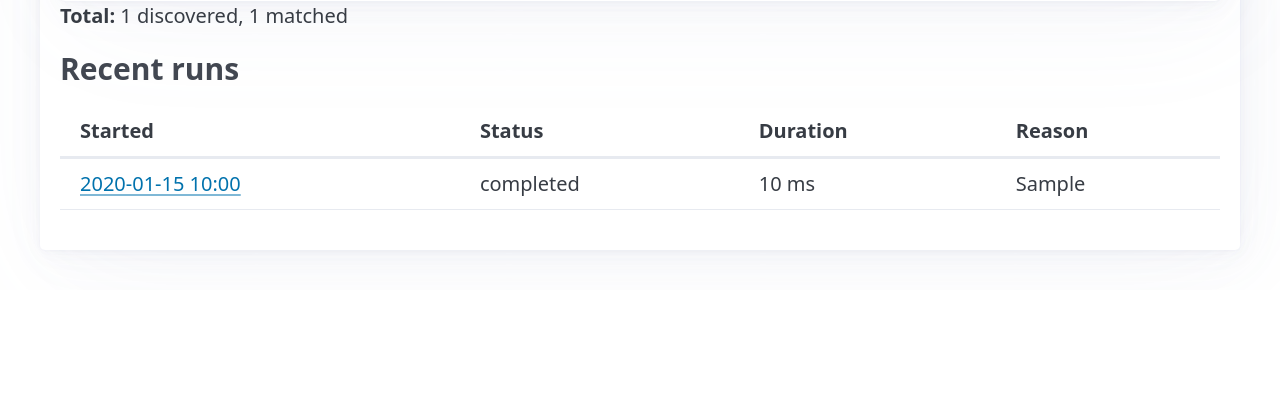
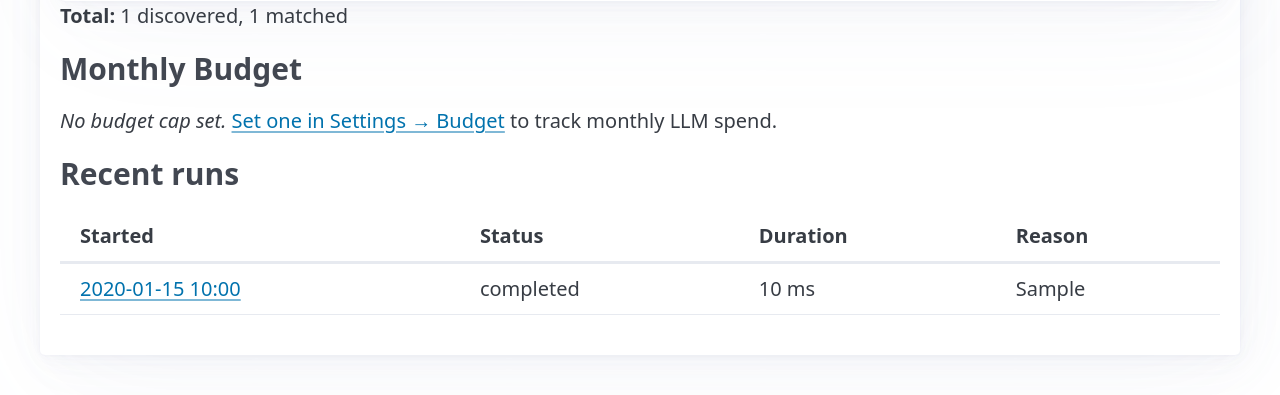
Before and after one commit to fabsynet/job_application_app, a FastAPI app: template app/web/templates/dashboard.html.j2 in a window 1280 px wide. Shown: the part 931-1326 px from the top of the page. Before the commit the page ends 1186 px from the top, so only its background shows below. Run offline with FastAPI, Linux system fonts and the light colour scheme; the template is opened without the code that fills it: most values are stand-ins (such as "Sample title", 1, 10 or a date in 2020); data that the repository does not hold is empty; parts of the project's set-up code (start-up, migrations or seed data) failed here and were passed over.

Commit message:
feat(04-06): add tailoring intensity settings and dashboard budget widget
- New settings section "Tailoring" with a three-position intensity
  selector (light / balanced / full), wired into _SECTION_MAP and
  posted via /settings/tailoring with strict value validation
- Sidebar nav gains "Tailoring" entry between Budget and Rate Limits
- Dashboard _get_budget_context reads Settings cap/spent/month plus
  CostLedger per-call-type breakdown and exposes budget_pct, warning
  (>=80%), halt (>=100%) flags to the new budget_widget.html.j2 partial
- Budget widget renders progress bar, dismissible 80% warning banner
  (POST /dismiss-budget-warning), non-dismissible 100% halt banner,
  and a by-call-type breakdown details block

```diff
--- a/app/web/routers/dashboard.py
+++ b/app/web/routers/dashboard.py
@@ -33,6 +33,7 @@ from app.discovery.models import DiscoveryRunStats, Source
 from app.runs.service import list_recent_runs
 from app.security.fernet import InvalidFernetKey
 from app.settings.service import get_settings_row
+from app.tailoring.service import get_monthly_cost_summary
 from app.web.deps import get_killswitch, get_scheduler, get_session, get_vault
 
 router = APIRouter()
@@ -87,6 +88,44 @@ async def _common_ctx(request, session, svc, ks) -> dict:
         "last_run": last_run,
         "recent_runs": runs,
         "rotation_banner": None,
+    }
+
+
+async def _get_budget_context(session) -> dict:
+    """Compose the dashboard budget widget context.
+
+    Reads the authoritative ``Settings`` row for cap / spent / month and
+    augments with the ``CostLedger`` per-call-type breakdown from
+    :func:`app.tailoring.service.get_monthly_cost_summary` so the widget
+    can show where the spend went.  ``budget_warning`` flips at 80% and
+    ``budget_halt`` at 100% per CONTEXT.md.
+    """
+    row = await get_settings_row(session)
+    cap = float(row.budget_cap_dollars or 0.0)
+    spent = float(row.budget_spent_dollars or 0.0)
+    month = row.budget_month or ""
+
+    if cap > 0:
+        pct = round(spent / cap * 100, 1)
+    else:
+        pct = 0.0
+    warning = cap > 0 and pct >= 80
+    halt = cap > 0 and pct >= 100
+
+    try:
+        summary = await get_monthly_cost_summary(session)
+        by_type = summary.get("by_type", {}) or {}
+    except Exception:  # noqa: BLE001
+        by_type = {}
+
+    return {
+        "budget_cap_dollars": cap,
+        "budget_spent_dollars": spent,
+        "budget_pct": pct,
+        "budget_warning": warning,
+        "budget_halt": halt,
+        "budget_by_type": by_type,
+        "budget_month": month,
     }
 
 
@@ -214,6 +253,8 @@ async def dashboard(
     ctx["rotation_banner"] = await _detect_rotation(session, vault)
     discovery_ctx = await _get_discovery_context(session, request)
     ctx.update(discovery_ctx)
+    budget_ctx = await _get_budget_context(session)
+    ctx.update(budget_ctx)
     return templates.TemplateResponse(request, "dashboard.html.j2", ctx)
 
 
@@ -258,6 +299,19 @@ async def trigger_run(
     return templates.TemplateResponse(request, "partials/status_pill.html.j2", ctx)
 
 
+@router.post("/dismiss-budget-warning", response_class=HTMLResponse)
+async def dismiss_budget_warning(request: Request):
+    """Client-side dismissal of the 80% budget warning banner.
+
+    The banner is HTMX-swap=delete on this empty response, so the
+    dismissal is only visible until the user reloads the page — a new
+    run that pushes spend higher will resurface it.  We intentionally
+    do not persist this in a cookie: the halt banner (100%) is *not*
+    dismissible and this 80% warning is cheap to re-render.
+    """
+    return Response(content="", media_type="text/html")
+
+
 @router.post("/dismiss-anomaly", response_class=HTMLResponse)
 async def dismiss_anomaly(
     request: Request,
--- a/app/web/templates/dashboard.html.j2
+++ b/app/web/templates/dashboard.html.j2
@@ -49,6 +49,8 @@
 
   {% include "partials/dashboard_discovery_summary.html.j2" %}
 
+  {% include "partials/budget_widget.html.j2" %}
+
   <section>
     <h3>Recent runs</h3>
     <table role="grid">
--- /dev/null
+++ b/app/web/templates/partials/budget_widget.html.j2
@@ -0,0 +1,64 @@
+{# Dashboard monthly-budget widget.
+
+   Expects context keys:
+     - budget_cap_dollars (float)
+     - budget_spent_dollars (float)
+     - budget_pct (int/float, rounded)
+     - budget_warning (bool)   — True when spend >= 80% of cap
+     - budget_halt (bool)      — True when spend >= 100% of cap
+     - budget_by_type (dict[str,float])
+     - budget_month (str)      — "YYYY-MM"
+#}
+<section id="budget-widget">
+  <h3>Monthly Budget</h3>
+  {% if budget_cap_dollars and budget_cap_dollars > 0 %}
+
+    {% if budget_halt %}
+    <article style="border:2px solid var(--pico-del-color,#d33);background:#f8d7da;color:#721c24;padding:0.75rem;border-radius:var(--pico-border-radius,0.25rem);">
+      <strong>Tailoring paused &mdash; budget limit reached.</strong>
+      Raise the cap in <a href="/settings">Settings &rarr; Budget</a> to continue.
+    </article>
+    {% elif budget_warning %}
+    <article id="budget-warning-banner"
+             style="border:1px solid #ffc107;background:#fff3cd;color:#856404;padding:0.75rem;border-radius:var(--pico-border-radius,0.25rem);">
+      <strong>Heads up:</strong> monthly spend has passed 80% of the cap.
+      <button type="button"
+              class="secondary outline"
+              style="float:right;padding:0.1rem 0.5rem;"
+              hx-post="/dismiss-budget-warning"
+              hx-target="#budget-warning-banner"
+              hx-swap="delete">
+        Dismiss
+      </button>
+    </article>
+    {% endif %}
+
+    <div class="budget-progress" style="background:#eee;height:1rem;border-radius:var(--pico-border-radius,0.25rem);overflow:hidden;margin:0.5rem 0;">
+      <div class="budget-progress-fill {{ 'over-budget' if budget_pct > 100 else '' }}"
+           style="height:100%;width:{{ [budget_pct, 100] | min }}%;background:{{ '#d33' if budget_pct >= 100 else ('#ffc107' if budget_pct >= 80 else '#28a745') }};"></div>
+    </div>
+    <p>
+      <strong>${{ '%.2f'|format(budget_spent_dollars or 0) }}</strong>
+      / ${{ '%.2f'|format(budget_cap_dollars) }} used this month
+      ({{ budget_pct }}%)
+      {% if budget_month %}<small>&mdash; {{ budget_month }}</small>{% endif %}
+    </p>
+
+    {% if budget_by_type %}
+    <details>
+      <summary><small>Breakdown by call type</small></summary>
+      <ul>
+        {% for call_type, subtotal in budget_by_type.items() %}
+        <li>{{ call_type }}: ${{ '%.4f'|format(subtotal) }}</li>
+        {% endfor %}
+      </ul>
+    </details>
+    {% endif %}
+
+  {% else %}
+    <p><em>No budget cap set.</em>
+       <a href="/settings">Set one in Settings &rarr; Budget</a>
+       to track monthly LLM spend.
+    </p>
+  {% endif %}
+</section>
--- a/app/web/templates/partials/settings_sidebar.html.j2
+++ b/app/web/templates/partials/settings_sidebar.html.j2
@@ -10,6 +10,7 @@
       ("credentials", "Credentials"),
       ("schedule", "Schedule"),
       ("budget", "Budget"),
+      ("tailoring", "Tailoring"),
       ("limits", "Rate Limits"),
       ("safety", "Safety"),
     ] %}
```
Also changed, not shown: app/web/routers/settings.py (+32 -0 lines), app/web/templates/partials/settings_tailoring.html.j2 (added, +24 -0 lines).
